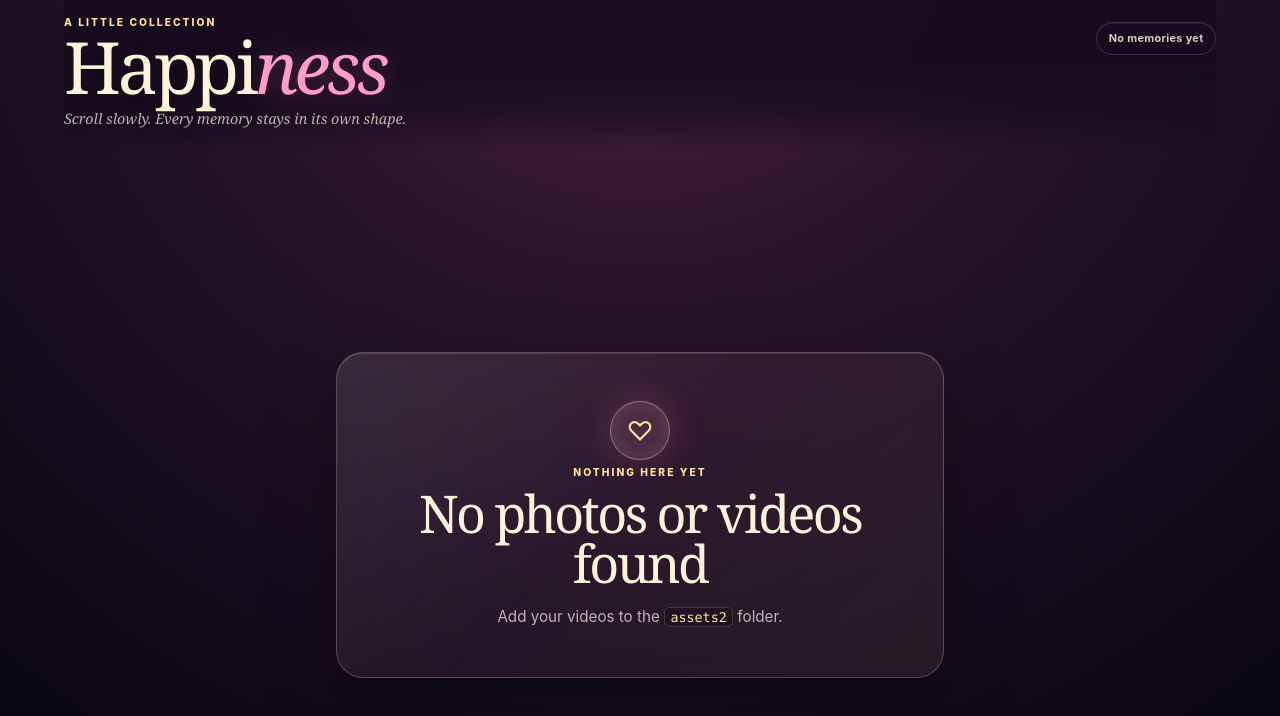
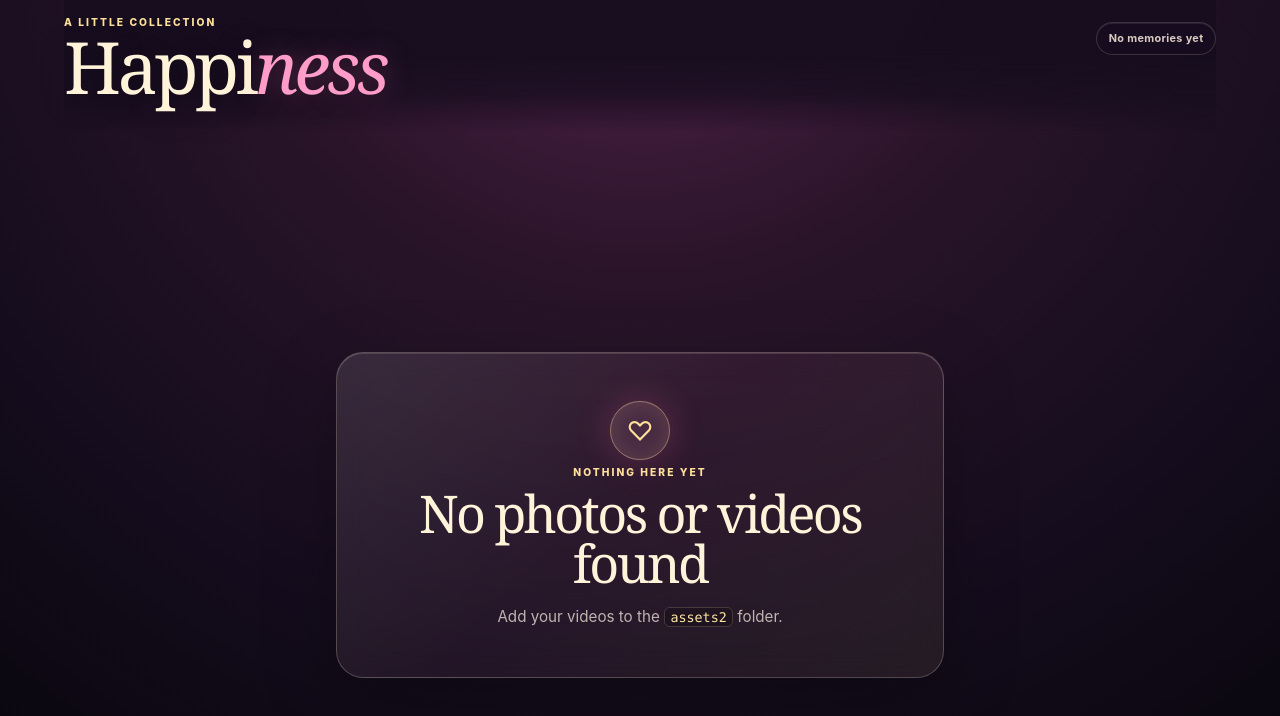
Before and after one commit to nhwaran24252627-wq/happyness, a website: page index.html in a window 1280 px wide. Drawn offline with Linux system fonts and the light colour scheme; no server answers.

Commit message:
Clear intro paragraph text
Removed the text from the intro paragraph.

```diff
--- a/index.html
+++ b/index.html
@@ -70,7 +70,7 @@
       </h1>
 
       <p class="intro">
-        Scroll slowly. Every memory stays in its own shape.
+
       </p>
 
     </div>
```
